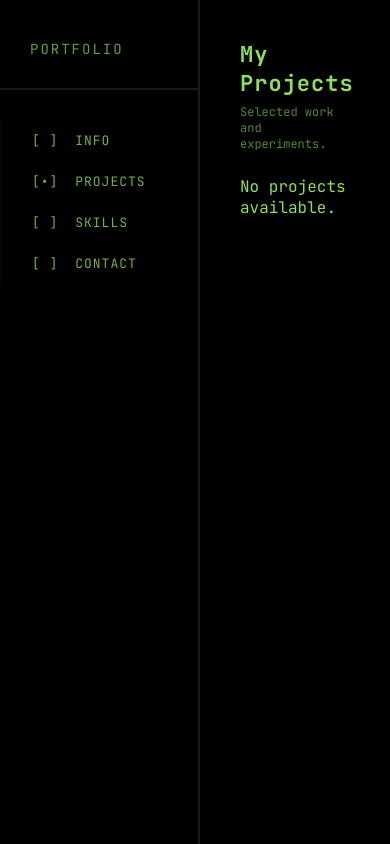
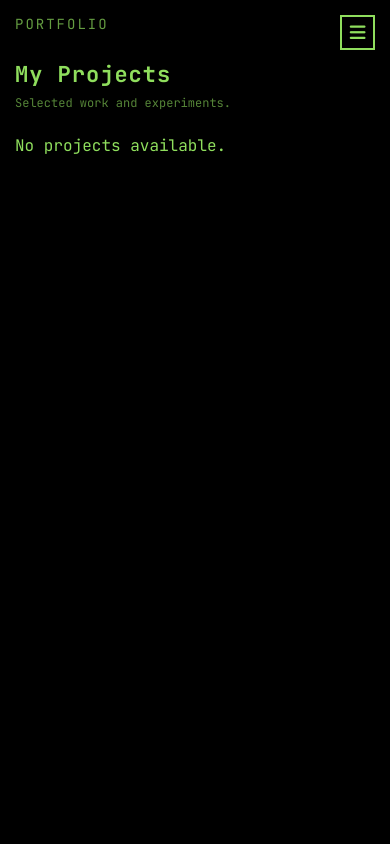
Before and after one commit to decccmcc/my-portfolio, a Django app: page /projects/ in a window 390 px wide. Run offline with Django 5.2, Linux system fonts and the light colour scheme; data that the repository does not hold is empty; some libraries are stand-ins or nearby versions.

Commit message:
Implement responsive mobile header and hamburger menu functionality

```diff
--- a/static/css/style.css
+++ b/static/css/style.css
@@ -36,6 +36,7 @@ body {
     height: 100vh;
     overflow-y: auto;
 }
+
 
 .sidebar-header {
     padding: 0 30px 30px;
@@ -86,6 +87,7 @@ body {
     margin-left: 200px;
     display: flex;
     padding: 40px;
+    flex: 1;
 }
 
 /* Projects showcase */
@@ -389,3 +391,133 @@ body {
     opacity: 0.6;
     font-size: 12px;
 }
+
+/* Hamburger Menu Button */
+.mobile-header {
+    display: none;
+}
+
+.menu-toggle {
+    display: none;
+    position: fixed;
+    top: 20px;
+    right: 20px;
+    z-index: 1000;
+    background: none;
+    border: 2px solid var(--color-primary);
+    padding: 8px;
+    cursor: pointer;
+    width: 40px;
+    height: 40px;
+    color: var(--color-primary);
+    font-size: 20px;
+    transition: all 0.2s ease;
+}
+
+.menu-toggle:hover {
+    background: var(--color-primary-light);
+    box-shadow: 0 0 8px var(--color-primary-glow);
+}
+
+.menu-toggle i {
+    transition: transform 0.3s ease;
+}
+
+.menu-toggle:hover i {
+    transform: scale(1.1);
+}
+
+ /* Media Queries for Responsiveness */
+
+@media (max-width: 768px) {
+  /* Mobile styles */
+  .mobile-header {
+    display: block;
+    position: fixed;
+    top: 0;
+    left: 0;
+    padding: 20px;
+    z-index: 998;
+    background: var(--color-bg-primary);
+  }
+
+  .mobile-header .sidebar-title {
+    font-size: 14px;
+    letter-spacing: 2px;
+    opacity: 0.7;
+  }
+
+  .menu-toggle {
+    display: flex;
+    align-items: center;
+    justify-content: center;
+  }
+
+  .sidebar-header {
+    display: none;
+  }
+
+  .sidebar {
+    position: fixed;
+    top: 0;
+    left: -100%;
+    width: 250px;
+    height: 100vh;
+    border-right: 2px solid var(--color-border);
+    border-bottom: none;
+    padding: 40px 0;
+    flex-direction: column;
+    transition: left 0.3s ease;
+    z-index: 999;
+    background: var(--color-bg-primary);
+  }
+
+  .sidebar.active {
+    left: 0;
+  }
+
+  .sidebar-header {
+    padding: 0 30px 30px;
+    border-bottom: 2px solid var(--color-border);
+    border-right: none;
+    margin-bottom: 30px;
+  }
+
+  .nav-menu {
+    display: block;
+  }
+
+  .nav-link {
+    padding: 12px 30px;
+    border-left: 2px solid var(--color-primary-light);
+    border-bottom: none;
+  }
+
+  .main-content {
+    margin-left: 0;
+    padding: 70px 20px 20px;
+  }
+}
+
+@media (max-width: 480px) {
+  /* Extra small devices */
+  .mobile-header {
+    padding: 15px;
+  }
+
+  .sidebar {
+    width: 80%;
+  }
+
+  .main-content {
+    padding: 60px 15px 15px;
+  }
+
+  .menu-toggle {
+    top: 15px;
+    right: 15px;
+    width: 35px;
+    height: 35px;
+    font-size: 18px;
+  }
+}
--- a/static/js/script.js
+++ b/static/js/script.js
@@ -1,3 +1,36 @@
+const navToggle = document.querySelector('.menu-toggle');
+const navMenu = document.querySelector('.sidebar');
+const menuIcon = navToggle.querySelector('i');
+
+// Toggle sidebar when hamburger is clicked
+navToggle.addEventListener('click', () => {
+    navMenu.classList.toggle('active');
+    menuIcon.classList.toggle('fa-bars');
+    menuIcon.classList.toggle('fa-times');
+});
+
+// Close sidebar when clicking outside of it
+document.addEventListener('click', (e) => {
+    if (!navMenu.contains(e.target) && !navToggle.contains(e.target)) {
+        navMenu.classList.remove('active');
+        menuIcon.classList.remove('fa-times');
+        menuIcon.classList.add('fa-bars');
+    }
+});
+
+// Close sidebar when clicking a nav link
+const navLinks = document.querySelectorAll('.nav-link');
+navLinks.forEach(link => {
+    link.addEventListener('click', () => {
+        navMenu.classList.remove('active');
+        menuIcon.classList.remove('fa-times');
+        menuIcon.classList.add('fa-bars');
+    });
+});
+
+
+
+
 // Update main gallery image when thumbnail is clicked
 function updateMainImage(imageUrl) {
     document.getElementById('mainImage').src = imageUrl;
--- a/templates/base.html
+++ b/templates/base.html
@@ -15,6 +15,16 @@
     <link rel="stylesheet" href="{% static 'css/style.css' %}">
 </head>
 <body>
+    <!-- Mobile Header -->
+    <div class="mobile-header">
+        <div class="sidebar-title">PORTFOLIO</div>
+    </div>
+
+    <!-- Hamburger Menu Button -->
+    <button class="menu-toggle" aria-label="Toggle menu">
+        <i class="fas fa-bars"></i>
+    </button>
+
     <!-- Navigation Sidebar -->
     <nav class="sidebar">
         <div class="sidebar-header">
```
